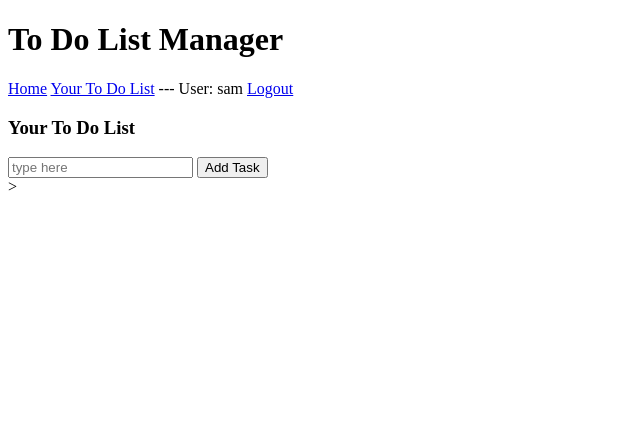
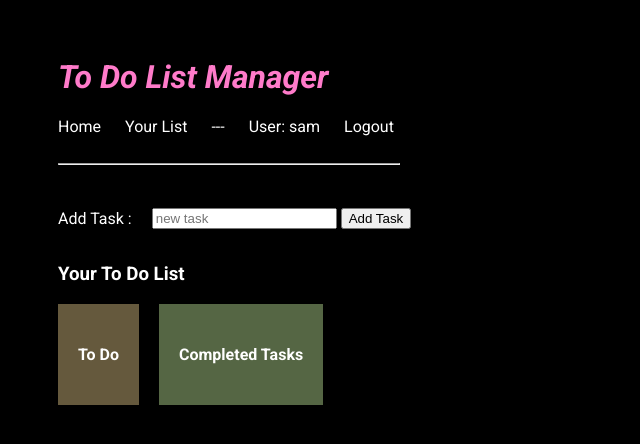
Before and after one commit to randomsjk/flask-app, a Flask app: page /yourtodolist in a window 1280 px wide. Shown: the top 444 px of the page, without its empty margins (0-640 px from the left). Run offline with Flask 3, Linux system fonts and the light colour scheme; a user stored in the database is signed in.

Commit message:
added random styling

```diff
--- a/website/static/style.css
+++ b/website/static/style.css
@@ -0,0 +1,85 @@
+body {
+    background: black;
+    color: white;
+    font-family: "Roboto";
+
+}
+
+.marginright {
+    margin-right: 20px;
+}
+
+.widthcontrol {
+    width: 340px;
+    float: left;
+    margin-left: 50px
+}
+
+h1 {
+    color: rgb(255, 123, 202);
+    font-style: italic;
+    margin-left: 50px;
+    margin-top: 0px;
+    padding-top: 50px;
+}
+h3 {
+    margin-left:50px;
+}
+
+nav {
+    margin-left:50px;
+}
+
+form {
+    margin-left:50px;
+}
+
+a {
+    color: white;
+    transition: color 0.5s;
+    text-decoration: none;
+}
+
+a:visited {
+    color: white;
+}
+
+a:hover, a:visited:hover {
+    color: grey;
+}
+
+a:visited {
+    text-decoration: none;
+}
+
+.container {
+    margin-left:50px;
+    display: flex;
+    gap: 20px;
+}
+
+.marginleft {
+    margin-left: 50px;
+}
+
+.margintop {
+    margin-top:15px;
+}
+
+.inlineformfix {
+    margin-left: 0px;
+}
+
+.incompletecontainer {
+    background-color: rgba(253, 222, 153, 0.4);
+    padding: 20px;
+}
+
+.completedcontainer {
+    background-color: rgba(212, 255, 170, 0.4);
+    padding: 20px;
+}
+
+.marginleft5 {
+    margin-left:5px;
+}
--- a/website/templates/base.html
+++ b/website/templates/base.html
@@ -4,23 +4,29 @@
     <meta charset="UTF-8">
     <meta name="viewport" content="width=device-width, initial-scale=1.0">
     <title>Document</title>
-    <link rel="stylesheet" type="text/css href="{{ url_for('static', filename='style.css') }}">
+    <link rel="stylesheet" type="text/css" href="{{ url_for('static', filename='style.css') }}">
+    <link rel="preconnect" href="https://fonts.googleapis.com">
+    <link rel="preconnect" href="https://fonts.gstatic.com" crossorigin>
+    <link href="https://fonts.googleapis.com/css2?family=Roboto:ital,wght@0,100;0,300;0,400;0,500;0,700;0,900;1,100;1,300;1,400;1,500;1,700;1,900&display=swap" rel="stylesheet">
 </head>
 <body>
+    <div>
         <h1>To Do List Manager</h1>
         <nav>
-        <a href="{{ url_for('my_view.index')}}">Home</a>
-        <a href="{{ url_for('my_view.yourtodolist')}}">Your To Do List</a>
-        <a> --- </a>
+            <a href="{{ url_for('my_view.index')}}" class="marginright">Home</a>
+            <a href="{{ url_for('my_view.yourtodolist')}}" class="marginright">Your List</a>
+            <a class="marginright"> ---     </a>
             {% if current_user.is_authenticated %}
-        <a>User: {{ current_user.username }}</a>
+            <span class="marginright">User: {{ current_user.username }}</span>
             <a href="{{ url_for('my_view.logout')}}">Logout</a>
             {% else %}
-        <a href="{{ url_for('my_view.login')}}">Login</a>
-        <a href="{{ url_for('my_view.register')}}">Register</a>
+            <a href="{{ url_for('my_view.login')}}" class="marginright">Login</a>
+            <a href="{{ url_for('my_view.register')}}" class="marginright">Register</a>
             {% endif %}
         </nav>
-
+        <br>
+        <hr class="widthcontrol">
+    </div>
     {% block content %}
 
     {% endblock %}
--- a/website/templates/edittask.html
+++ b/website/templates/edittask.html
@@ -1,6 +1,7 @@
 {% extends 'base.html' %}
 {% block content %}
-
+<br>
+<br>
 
 <form action="/edit/{{ todo_id }}" method="post">
     <input type="text" name="newtext" id="newtext" placeholder="Enter new text">
--- a/website/templates/index.html
+++ b/website/templates/index.html
@@ -1,7 +1,9 @@
 {% extends 'base.html' %}
 {% block content %}
+<br>
+<br>
 <h3>Welcome</h3>
-<p>Welcome to the to do list manager. Here you can create a list of tasks to be completed and edit the list as you like.</p>
-<p>You will need to create an account and login to use the manager, your list is yours.</p>
+<p class="marginleft">Welcome to the to do list manager. Here you can create a list of tasks to be completed and edit the list as you like.</p>
+<p class="marginleft">You will need to create an account and login to use the manager, your list is yours.</p>
 
 {% endblock %}
--- a/website/templates/yourtodolist.html
+++ b/website/templates/yourtodolist.html
@@ -1,30 +1,52 @@
 {% extends 'base.html' %}
 {% block content %}
+    <br>
+    <br>
     {% if current_user.is_authenticated %}
+
+    <div class="container">
+        <p> Add Task :</p>
+        <form action="/add" method="post" class="margintop inlineformfix">
+            <input type="text" name="task" id="task" placeholder="new task">
+            <button type="submit"> Add Task </button>
+        </form>
+    </div>
+
     <h3>Your To Do List</h3>
+    <div  class="container">
+            <div class="incompletecontainer">
+                <h4>To Do</h4>
+                {% for todo in todo_list %}
+                {% if todo.userid == current_user.id and not todo.complete %}
+                <p class="marginleft5"> - {{ todo.task }}</p>
+                <a href="/update/{{ todo.id }}">Mark completed.</a>
 
-    <form action="/add" method="post">
-        <input type="text" name="task" id="task" placeholder="type here">
-        <button type="submit"> Add Task </button>
-    </form>
+                <a href="/edit/{{ todo.id }}">Edit.</a>
+                <a href="/delete/{{ todo.id }}">Delete.</a>
+                <p></p>
+                <hr>
+                {% endif %}
+                {% endfor %}
+            </div>
 
-    <div>
-        {% for todo in todo_list %}
-        {% if todo.userid == current_user.id %}
-        <p>{{ todo.task }} - {{ todo.complete }} - {{todo.date_created}}</p>
-        {% if todo.complete==False %}
-        <p> Task incomplete.<a href="/update/{{ todo.id }}">Mark as complete?</a></p>
-        {% else %}
-        <p> Task complete.<a href="/update/{{ todo.id }}">Mark as incomplete?</a> </p>
-        {% endif %}
-        <p> Delete task?<a href="/delete/{{ todo.id }}">Delete.</a></p>
-        <p> Edit task?<a href="/edit/{{ todo.id }}">Edit.</a></p>
-        <p> --- </p>
-        {% endif %}
-        {% endfor %}
-    </div>>
+            <div class="completedcontainer">
+                <h4>Completed Tasks</h4>
+                {% for todo in todo_list %}
+                {% if todo.userid == current_user.id and todo.complete %}
+                <p> - {{ todo.task }}</p>
+                <a href="/update/{{ todo.id }}">Mark as incomplete.</a>
+
+                <a href="/edit/{{ todo.id }}" class="marginleft5">Edit.</a>
+                <a href="/delete/{{ todo.id }}">Delete.</a>
+                <p></p>
+                <hr>
+                {% endif %}
+                {% endfor %}
+            </div>
+    </div>
+
     {% else %}
-    <p>please login to use the to do list manager</p>
+    <p class="marginleft">Please login to use the to do list manager.</p>
     {% endif %}
 
 {% endblock %}
```
Also changed, not shown: website/templates/login.html (+7 -4 lines), website/templates/register.html (+4 -3 lines), instance/db.sqlite. Lines whose indentation alone changed are shown as unchanged.
